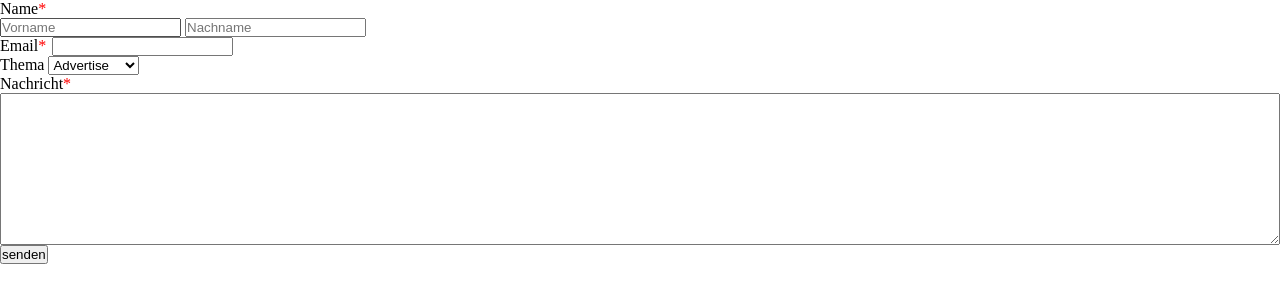
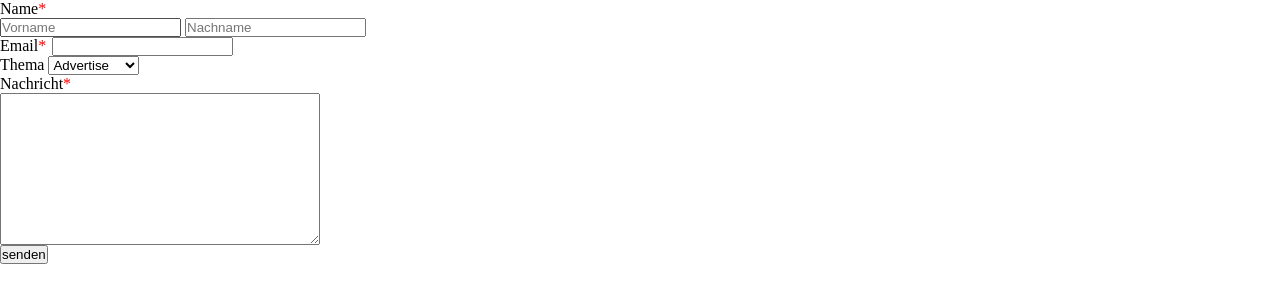
Before and after one commit to JulianSupercode/Supercode_Aufgaben, a plain HTML site: page 07_Forms/Aufgabe 1_1/index.html in a window 1280 px wide. Drawn offline with Linux system fonts and the light colour scheme.

Commit message:
Änderung code

```diff
--- a/07_Forms/Aufgabe 1_1/index.html
+++ b/07_Forms/Aufgabe 1_1/index.html
@@ -31,7 +31,7 @@
         <textarea
           name="nachricht"
           id="nachricht"
-          cols="30"
+          cols="10"
           rows="10"
         ></textarea>
       </div>
--- a/07_Forms/Aufgabe 1_1/style.css
+++ b/07_Forms/Aufgabe 1_1/style.css
@@ -14,4 +14,5 @@ span::after {
 .eingabefeld {
   display: flex;
   flex-direction: column;
+  width: 20em;
 }
```
